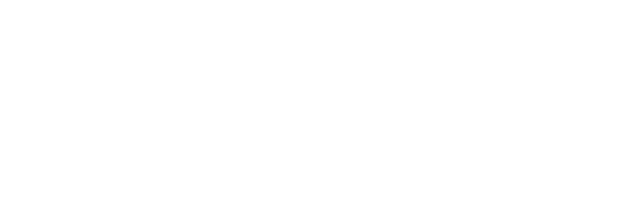
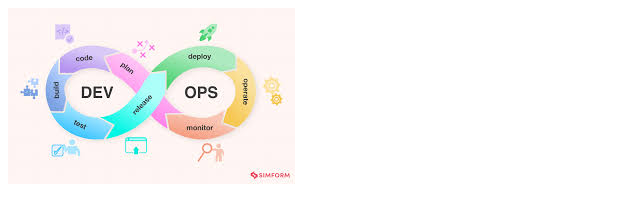
Before and after one commit to Shan-ahamad-3/Auto-depl, a plain HTML site: page index.html in a window 1280 px wide. Shown: the whole page, without its empty margins (0-640 px from the left). Drawn offline with Linux system fonts and the light colour scheme.

Commit message:
Update index.html

```diff
--- a/index.html
+++ b/index.html
@@ -5,6 +5,6 @@
   </title>
 </head>
 <body>
-  <img src="
+  <img src="devops.png">
 </body>
 </html>
```
